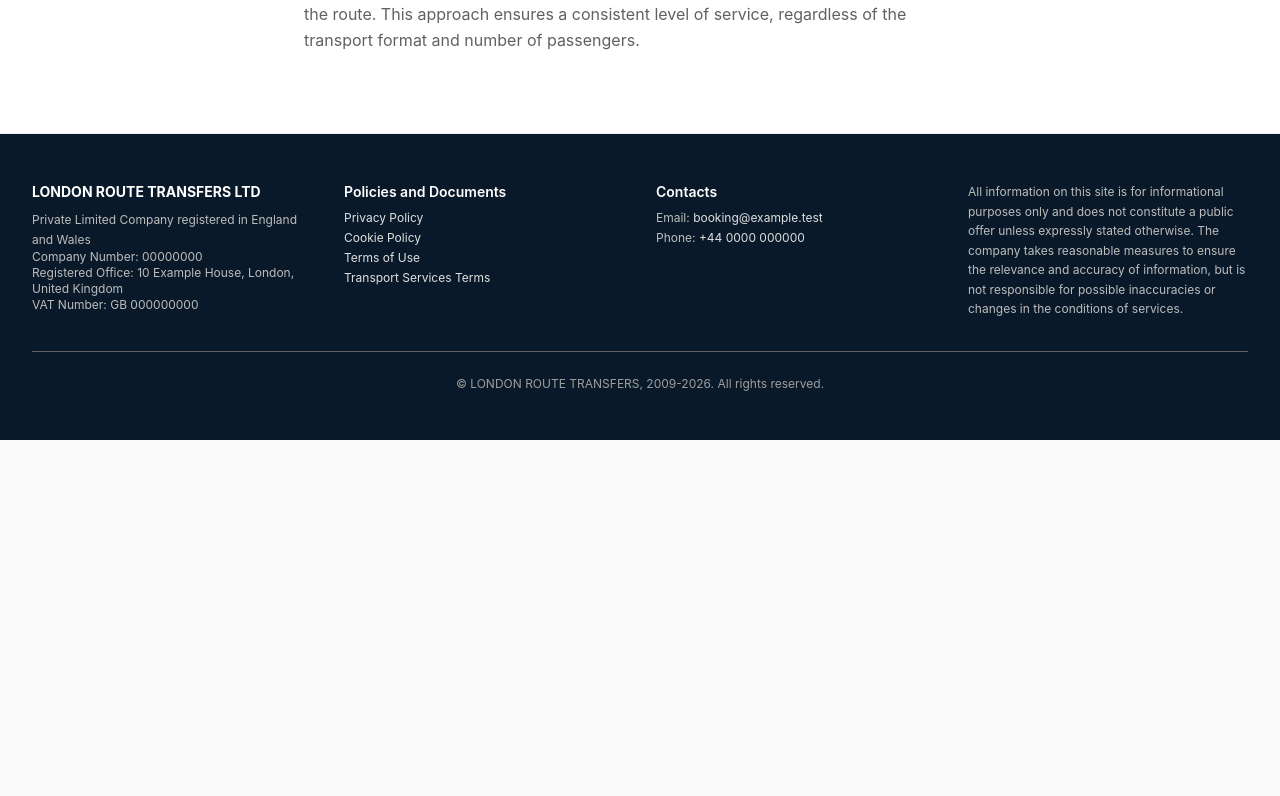
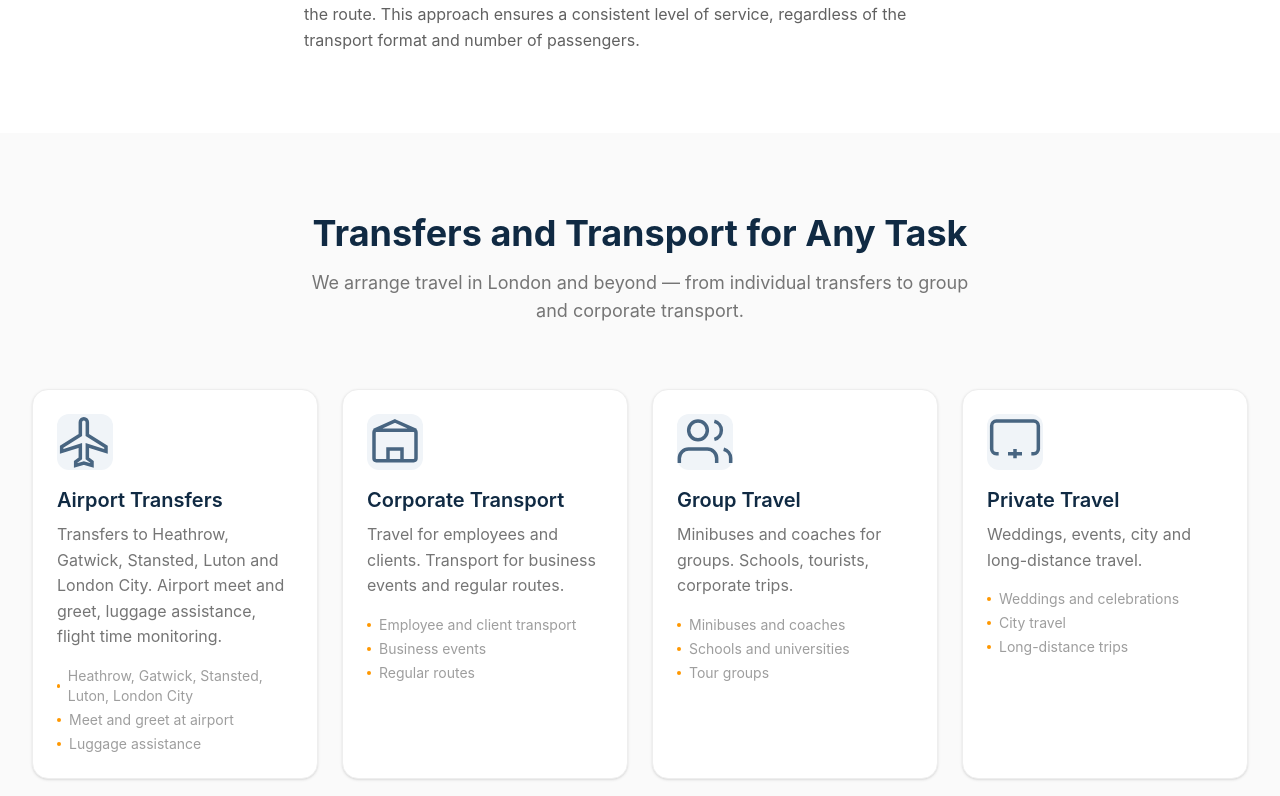
Before and after one commit to antonbukhalov13/02-next-transfer-booking, a Next.js app: page /booking in a window 1280 px wide. Shown: the part 1004-1800 px from the top of the page. Before the commit the page ends 1444 px from the top, so only its background shows below. Built offline with nearby package versions, Linux system fonts and the light colour scheme.

Commit message:
add services summary cards on landing

```diff
--- a/src/app/[locale]/page.tsx
+++ b/src/app/[locale]/page.tsx
@@ -1,11 +1,13 @@
 import Hero from "@/components/sections/Hero";
 import About from "@/components/sections/About";
+import ServicesSummary from "@/components/sections/ServicesSummary";
 
 export default function HomePage() {
   return (
-    <main>
+    <>
       <Hero />
       <About />
-    </main>
+      <ServicesSummary />
+    </>
   );
 }
--- /dev/null
+++ b/src/components/sections/ServicesSummary.tsx
@@ -0,0 +1,56 @@
+import { getTranslations } from "next-intl/server";
+import Link from "next/link";
+import { serviceSummaryCards } from "@/lib/services-data";
+
+export default async function ServicesSummary() {
+  const t = await getTranslations("services");
+
+  return (
+    <section id="services" className="bg-neutral-50 py-20">
+      <div className="mx-auto max-w-7xl px-4 sm:px-6 lg:px-8">
+        <div className="mb-16 text-center">
+          <h2 className="mb-4 text-3xl font-bold text-primary-900 sm:text-4xl">
+            {t("title")}
+          </h2>
+          <p className="mx-auto max-w-2xl text-lg text-neutral-600">
+            {t("subtitle")}
+          </p>
+        </div>
+
+        <div className="grid gap-6 sm:grid-cols-2 lg:grid-cols-4">
+          {serviceSummaryCards.map((card) => (
+            <Link
+              key={card.serviceType}
+              href={card.href}
+              className="group rounded-2xl border border-neutral-200 bg-white p-6 shadow-sm transition-all hover:-translate-y-1 hover:shadow-md"
+            >
+              <div
+                className="mb-4 flex h-14 w-14 items-center justify-center rounded-xl bg-primary-50 text-primary-600 transition-colors group-hover:bg-primary-600 group-hover:text-white"
+                dangerouslySetInnerHTML={{ __html: card.icon }}
+              />
+              <h3 className="mb-2 text-xl font-semibold text-primary-900">
+                {t(`${card.serviceType}.title`)}
+              </h3>
+              <p className="mb-4 text-neutral-600">
+                {t(`${card.serviceType}.description`)}
+              </p>
+              <ul className="space-y-1">
+                {(t.raw(`${card.serviceType}.features`) as string[]).map(
+                  (feature, idx) => (
+                    <li
+                      key={idx}
+                      className="flex items-center gap-2 text-sm text-neutral-500"
+                    >
+                      <span className="h-1 w-1 rounded-full bg-accent-500" />
+                      {feature}
+                    </li>
+                  )
+                )}
+              </ul>
+            </Link>
+          ))}
+        </div>
+      </div>
+    </section>
+  );
+}
--- /dev/null
+++ b/src/lib/services-data.ts
@@ -0,0 +1,30 @@
+import { ServiceType } from "@/types/services";
+
+export interface ServiceSummaryCard {
+  serviceType: ServiceType;
+  icon: string;
+  href: string;
+}
+
+export const serviceSummaryCards: ServiceSummaryCard[] = [
+  {
+    serviceType: "airport",
+    icon: `<svg viewBox="0 0 24 24" fill="none" stroke="currentColor" stroke-width="1.5"><path d="M21 16v-2l-8-5V3.5a1.5 1.5 0 0 0-3 0V9l-8 5v2l8-2.5V19l-2 1.5V22l3.5-1 3.5 1v-1.5L13 19v-5.5l8 2.5z"/></svg>`,
+    href: "/services#airport",
+  },
+  {
+    serviceType: "corporate",
+    icon: `<svg viewBox="0 0 24 24" fill="none" stroke="currentColor" stroke-width="1.5"><path d="M20 7H4a1 1 0 0 0-1 1v11a1 1 0 0 0 1 1h16a1 1 0 0 0 1-1V8a1 1 0 0 0-1-1zM9 20v-5h6v5M12 3l9 4H3l9-4z"/></svg>`,
+    href: "/services#corporate",
+  },
+  {
+    serviceType: "group",
+    icon: `<svg viewBox="0 0 24 24" fill="none" stroke="currentColor" stroke-width="1.5"><path d="M17 21v-2a4 4 0 0 0-4-4H5a4 4 0 0 0-4 4v2M9 11a4 4 0 1 0 0-8 4 4 0 0 0 0 8zM23 21v-2a4 4 0 0 0-3-3.87M16 3.13a4 4 0 0 1 0 7.75"/></svg>`,
+    href: "/services#group",
+  },
+  {
+    serviceType: "private",
+    icon: `<svg viewBox="0 0 24 24" fill="none" stroke="currentColor" stroke-width="1.5"><path d="M5 17H4a2 2 0 0 1-2-2V5a2 2 0 0 1 2-2h16a2 2 0 0 1 2 2v10a2 2 0 0 1-2 2h-1M12 15v4m-3-2h6"/></svg>`,
+    href: "/services#private",
+  },
+];
--- a/src/messages/en.json
+++ b/src/messages/en.json
@@ -25,31 +25,31 @@
     "paragraph3": "We build every trip as a managed process — from receiving the request to completing the route. This approach ensures a consistent level of service, regardless of the transport format and number of passengers."
   },
   "services": {
-    "title": "TODO",
-    "subtitle": "TODO",
+    "title": "Transfers and Transport for Any Task",
+    "subtitle": "We arrange travel in London and beyond — from individual transfers to group and corporate transport.",
     "airport": {
-      "title": "TODO",
-      "description": "TODO",
-      "features": ["TODO", "TODO", "TODO"]
+      "title": "Airport Transfers",
+      "description": "Transfers to Heathrow, Gatwick, Stansted, Luton and London City. Airport meet and greet, luggage assistance, flight time monitoring.",
+      "features": ["Heathrow, Gatwick, Stansted, Luton, London City", "Meet and greet at airport", "Luggage assistance"]
     },
     "corporate": {
-      "title": "TODO",
-      "description": "TODO",
-      "features": ["TODO", "TODO"]
+      "title": "Corporate Transport",
+      "description": "Travel for employees and clients. Transport for business events and regular routes.",
+      "features": ["Employee and client transport", "Business events", "Regular routes"]
     },
     "group": {
-      "title": "TODO",
-      "description": "TODO",
-      "features": ["TODO", "TODO"]
+      "title": "Group Travel",
+      "description": "Minibuses and coaches for groups. Schools, tourists, corporate trips.",
+      "features": ["Minibuses and coaches", "Schools and universities", "Tour groups"]
     },
     "private": {
-      "title": "TODO",
-      "description": "TODO",
-      "features": ["TODO", "TODO"]
+      "title": "Private Travel",
+      "description": "Weddings, events, city and long-distance travel.",
+      "features": ["Weddings and celebrations", "City travel", "Long-distance trips"]
     },
     "keyBenefits": {
-      "title": "TODO",
-      "items": ["TODO", "TODO", "TODO", "TODO", "TODO"]
+      "title": "Key Benefits",
+      "items": ["Executive and business class vehicles", "Minibuses and coaches for groups", "Scalability to match order volume", "Single operator for different transport formats", "Vehicle adaptation to client needs"]
     }
   },
   "advantages": {
--- a/src/messages/ru.json
+++ b/src/messages/ru.json
@@ -25,31 +25,31 @@
     "paragraph3": "Мы выстраиваем каждую поездку как управляемый процесс — от получения заявки до завершения маршрута. Такой подход позволяет обеспечивать стабильный уровень сервиса, независимо от формата перевозки и количества пассажиров."
   },
   "services": {
-    "title": "TODO",
-    "subtitle": "TODO",
+    "title": "Трансферы и перевозки под любые задачи",
+    "subtitle": "Мы организуем поездки по Лондону и за его пределами — от индивидуальных трансферов до перевозок для групп и компаний.",
     "airport": {
-      "title": "TODO",
-      "description": "TODO",
-      "features": ["TODO", "TODO", "TODO"]
+      "title": "Аэропортовые трансферы",
+      "description": "Трансферы в Heathrow, Gatwick, Stansted, Luton и London City. Встреча в аэропорту, помощь с багажом, контроль времени прибытия.",
+      "features": ["Heathrow, Gatwick, Stansted, Luton, London City", "Встреча в аэропорту", "Помощь с багажом"]
     },
     "corporate": {
-      "title": "TODO",
-      "description": "TODO",
-      "features": ["TODO", "TODO"]
+      "title": "Корпоративный транспорт",
+      "description": "Поездки для сотрудников и клиентов. Транспорт для деловых мероприятий и регулярных маршрутов.",
+      "features": ["Перевозки сотрудников и клиентов", "Деловые мероприятия", "Регулярные маршруты"]
     },
     "group": {
-      "title": "TODO",
-      "description": "TODO",
-      "features": ["TODO", "TODO"]
+      "title": "Групповые перевозки",
+      "description": "Минибасы и автобусы для групп. Школы, туристы, корпоративные поездки.",
+      "features": ["Минибасы и автобусы", "Школы и университеты", "Туристические группы"]
     },
     "private": {
-      "title": "TODO",
-      "description": "TODO",
-      "features": ["TODO", "TODO"]
+      "title": "Частные поездки",
+      "description": "Свадьбы, мероприятия, поездки по городу и за его пределами.",
+      "features": ["Свадьбы и торжества", "Поездки по городу", "Дальние маршруты"]
     },
     "keyBenefits": {
-      "title": "TODO",
-      "items": ["TODO", "TODO", "TODO", "TODO", "TODO"]
+      "title": "Ключевые преимущества",
+      "items": ["Автомобили представительского и бизнес-класса", "Минибасы и автобусы для групп", "Возможность масштабирования под объём заказа", "Единый оператор для разных форматов перевозок", "Адаптация транспорта под задачу клиента"]
     }
   },
   "advantages": {
```
